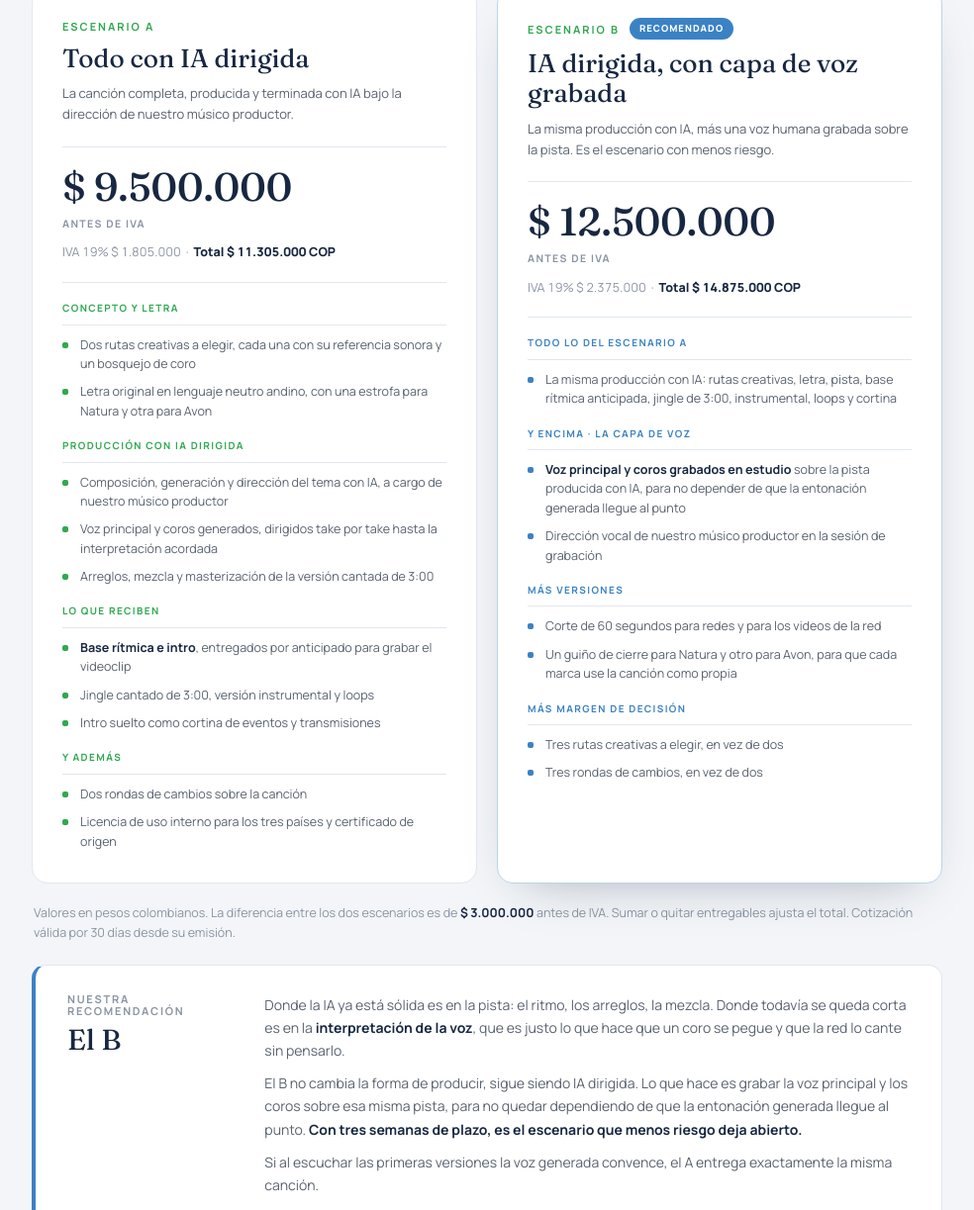
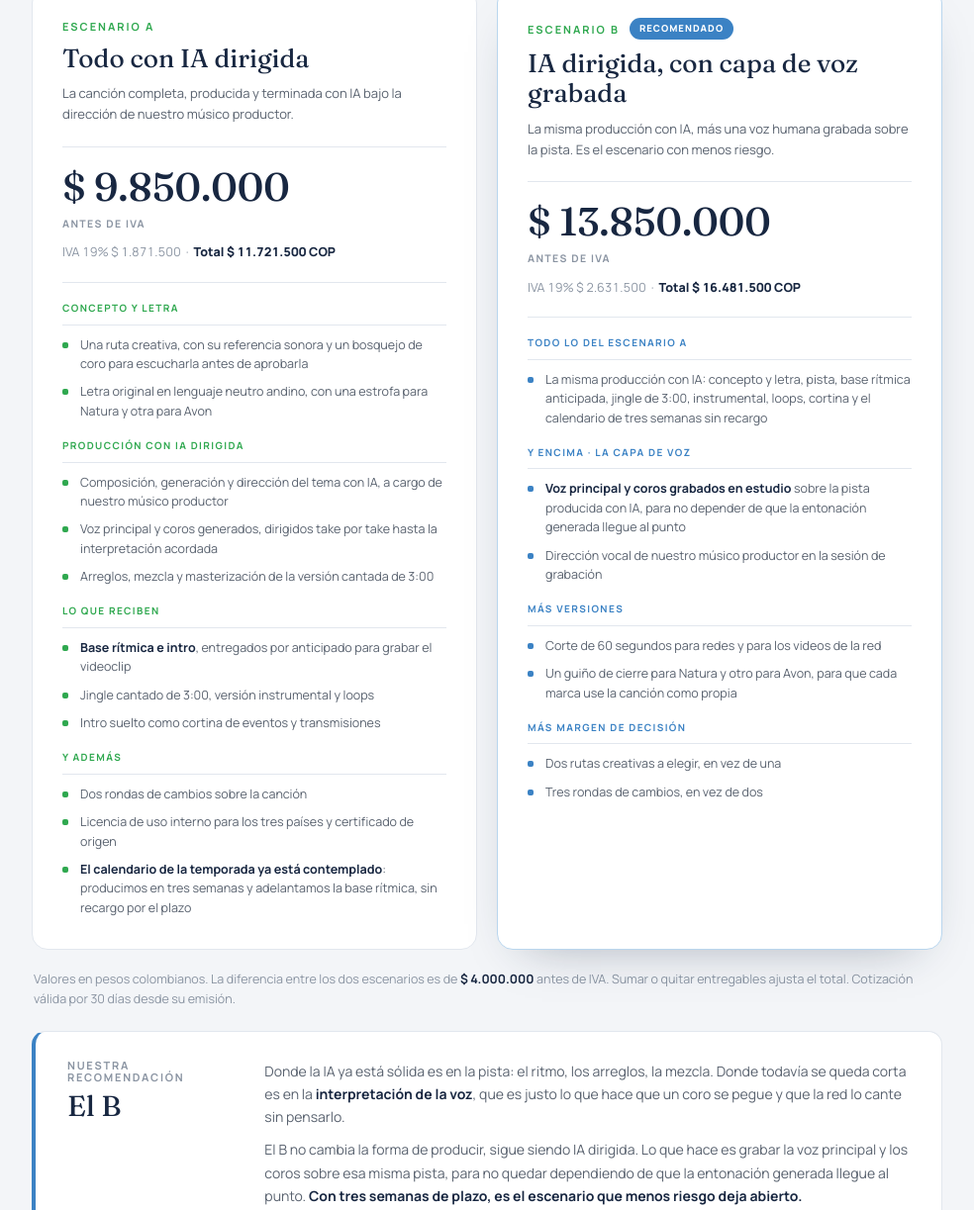
Before and after one commit to anasamsa/natura-jingle-navidad, a plain HTML site: page index.html in a window 1280 px wide. Shown: the part 2396-3619 px from the top of the page at 99% size, without its empty margins (148-1132 px from the left). Drawn offline with Linux system fonts and the light colour scheme.

Commit message:
Ajuste de precios y alcance de rutas creativas
A $9.850.000 con una ruta creativa, B $13.850.000 con dos.
Se explicita que el calendario de tres semanas va sin recargo.

Co-Authored-By: Claude Opus 5 (1M context) <noreply@anthropic.com>

```diff
--- a/index.html
+++ b/index.html
@@ -297,14 +297,14 @@ a:focus-visible{outline:3px solid var(--green);outline-offset:2px}
         <h3 class="esc__t">Todo con IA dirigida</h3>
         <p class="esc__tag">La canción completa, producida y terminada con IA bajo la dirección de nuestro músico productor.</p>
         <div class="esc__price">
-          <div class="esc__v num">$&thinsp;9.500.000</div>
+          <div class="esc__v num">$&thinsp;9.850.000</div>
           <p class="esc__k2">Antes de IVA</p>
-          <p class="esc__t2 num">IVA 19% $&thinsp;1.805.000 &nbsp;·&nbsp; <b>Total $&thinsp;11.305.000 COP</b></p>
+          <p class="esc__t2 num">IVA 19% $&thinsp;1.871.500 &nbsp;·&nbsp; <b>Total $&thinsp;11.721.500 COP</b></p>
         </div>
         <div class="grp">
           <p class="grp__k">Concepto y letra</p>
           <ul class="grp__l">
-            <li>Dos rutas creativas a elegir, cada una con su referencia sonora y un bosquejo de coro</li>
+            <li>Una ruta creativa, con su referencia sonora y un bosquejo de coro para escucharla antes de aprobarla</li>
             <li>Letra original en lenguaje neutro andino, con una estrofa para Natura y otra para Avon</li>
           </ul>
         </div>
@@ -329,6 +329,7 @@ a:focus-visible{outline:3px solid var(--green);outline-offset:2px}
           <ul class="grp__l">
             <li>Dos rondas de cambios sobre la canción</li>
             <li>Licencia de uso interno para los tres países y certificado de origen</li>
+            <li><b>El calendario de la temporada ya está contemplado</b>: producimos en tres semanas y adelantamos la base rítmica, sin recargo por el plazo</li>
           </ul>
         </div>
       </article>
@@ -338,14 +339,14 @@ a:focus-visible{outline:3px solid var(--green);outline-offset:2px}
         <h3 class="esc__t">IA dirigida, con capa de voz grabada</h3>
         <p class="esc__tag">La misma producción con IA, más una voz humana grabada sobre la pista. Es el escenario con menos riesgo.</p>
         <div class="esc__price">
-          <div class="esc__v num">$&thinsp;12.500.000</div>
+          <div class="esc__v num">$&thinsp;13.850.000</div>
           <p class="esc__k2">Antes de IVA</p>
-          <p class="esc__t2 num">IVA 19% $&thinsp;2.375.000 &nbsp;·&nbsp; <b>Total $&thinsp;14.875.000 COP</b></p>
+          <p class="esc__t2 num">IVA 19% $&thinsp;2.631.500 &nbsp;·&nbsp; <b>Total $&thinsp;16.481.500 COP</b></p>
         </div>
         <div class="grp">
           <p class="grp__k">Todo lo del escenario A</p>
           <ul class="grp__l">
-            <li>La misma producción con IA: rutas creativas, letra, pista, base rítmica anticipada, jingle de 3:00, instrumental, loops y cortina</li>
+            <li>La misma producción con IA: concepto y letra, pista, base rítmica anticipada, jingle de 3:00, instrumental, loops, cortina y el calendario de tres semanas sin recargo</li>
           </ul>
         </div>
         <div class="grp">
@@ -365,13 +366,13 @@ a:focus-visible{outline:3px solid var(--green);outline-offset:2px}
         <div class="grp">
           <p class="grp__k">Más margen de decisión</p>
           <ul class="grp__l">
-            <li>Tres rutas creativas a elegir, en vez de dos</li>
+            <li>Dos rutas creativas a elegir, en vez de una</li>
             <li>Tres rondas de cambios, en vez de dos</li>
           </ul>
         </div>
       </article>
     </div>
-    <p class="note reveal">Valores en pesos colombianos. La diferencia entre los dos escenarios es de <b>$&thinsp;3.000.000</b> antes de IVA. Sumar o quitar entregables ajusta el total. Cotización válida por 30 días desde su emisión.</p>
+    <p class="note reveal">Valores en pesos colombianos. La diferencia entre los dos escenarios es de <b>$&thinsp;4.000.000</b> antes de IVA. Sumar o quitar entregables ajusta el total. Cotización válida por 30 días desde su emisión.</p>
     <div class="band reveal">
       <div class="band__tag"><span>Nuestra recomendación</span>El B</div>
       <div>
@@ -386,8 +387,8 @@ a:focus-visible{outline:3px solid var(--green);outline-offset:2px}
 <section class="block block--tint">
   <div class="wrap">
     <p class="seclabel reveal">Derechos y condiciones</p>
-    <h2 class="sectitle reveal">La letra menuda, en claro</h2>
-    <p class="secsub reveal">Qué pueden hacer con la canción y bajo qué reglas trabajamos. Aplica igual en los dos escenarios.</p>
+    <h2 class="sectitle reveal">Qué pueden hacer con la canción</h2>
+    <p class="secsub reveal">Y bajo qué reglas trabajamos. Aplica igual en los dos escenarios.</p>
     <div class="terms reveal">
       <div class="term">
         <p class="term__t">Uso autorizado</p>
```
